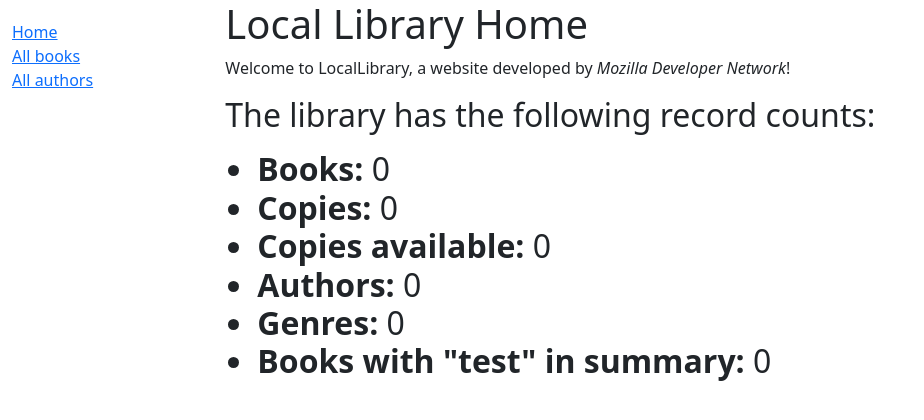
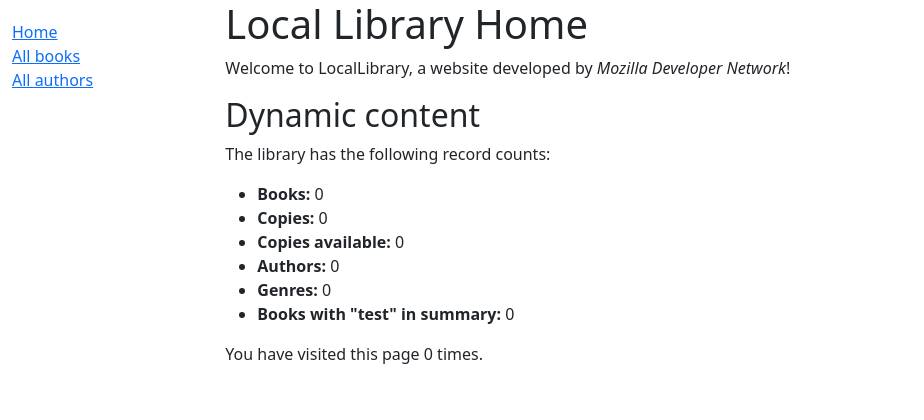
Before and after one commit to eirikff/django-local-library, a Django app: page /catalog/ in a window 1280 px wide. Shown: the top 420 px of the page, without its empty margins (0-924 px from the left). Run offline with Django 5.2, Linux system fonts and the light colour scheme; data that the repository does not hold is empty.

Commit message:
Finish part 7 about sessions

```diff
--- a/catalog/templates/index.html
+++ b/catalog/templates/index.html
@@ -11,7 +11,7 @@
     Welcome to LocalLibrary, a website developed by
     <em>Mozilla Developer Network</em>!
   </p>
-  <h2><Dynamic content</h2>
+  <h2>Dynamic content</h2>
   <p>The library has the following record counts:</p>
   <ul>
     <li><strong>Books:</strong> {{ num_books }}</li>
@@ -21,4 +21,7 @@
     <li><strong>Genres:</strong> {{ num_genres }}</li>
     <li><strong>Books with "test" in summary:</strong> {{ num_word_occurance }}</li>
   </ul>
+  <p>
+    You have visited this page {{ num_visits }} time{{ num_visits|pluralize }}.
+  </p>
 {% endblock %}
--- a/catalog/views.py
+++ b/catalog/views.py
@@ -21,13 +21,17 @@
 
     num_books_with_specific_word = Book.objects.filter(summary__icontains="test").count()
 
+    num_visits = request.session.get("num_visits", 0)
+    request.session["num_visits"] = num_visits + 1
+
     context = {
         'num_books': num_books,
         'num_instances': num_instances,
         'num_instances_available': num_instances_available,
         'num_authors': num_authors,
         "num_genres": num_genres,
-        "num_word_occurance": num_books_with_specific_word
+        "num_word_occurance": num_books_with_specific_word,
+        "num_visits": num_visits,
     }
 
     # Render the HTML template index.html with the data in the context variable
```
